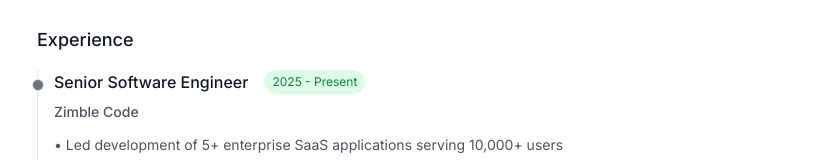
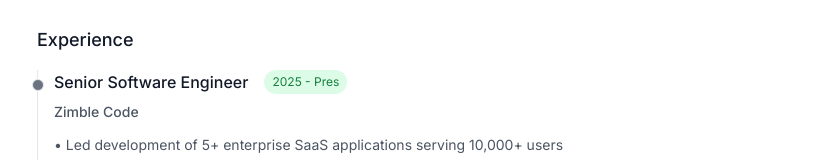
Before and after one commit to Ank61/portfolio, a Next.js app: page / in a window 1280 px wide. Shown: the part 561-721 px from the top of the page, without its empty margins (219-1055 px from the left). Built offline with nearby package versions, Linux system fonts and the light colour scheme.

Commit message:
added new changes

```diff
--- a/components/aboutSection.js
+++ b/components/aboutSection.js
@@ -71,7 +71,7 @@ export default function AboutSection() {
                 Senior Software Engineer
               </div>
               <div className="inline-block ml-2 text-xs rounded-full px-2 py-1 bg-green-100 text-green-700">
-                2025 - Present
+                2025 - Pres
               </div>
             </div>
             <div className="mb-3 text-sm font-medium text-gray-600">
```
